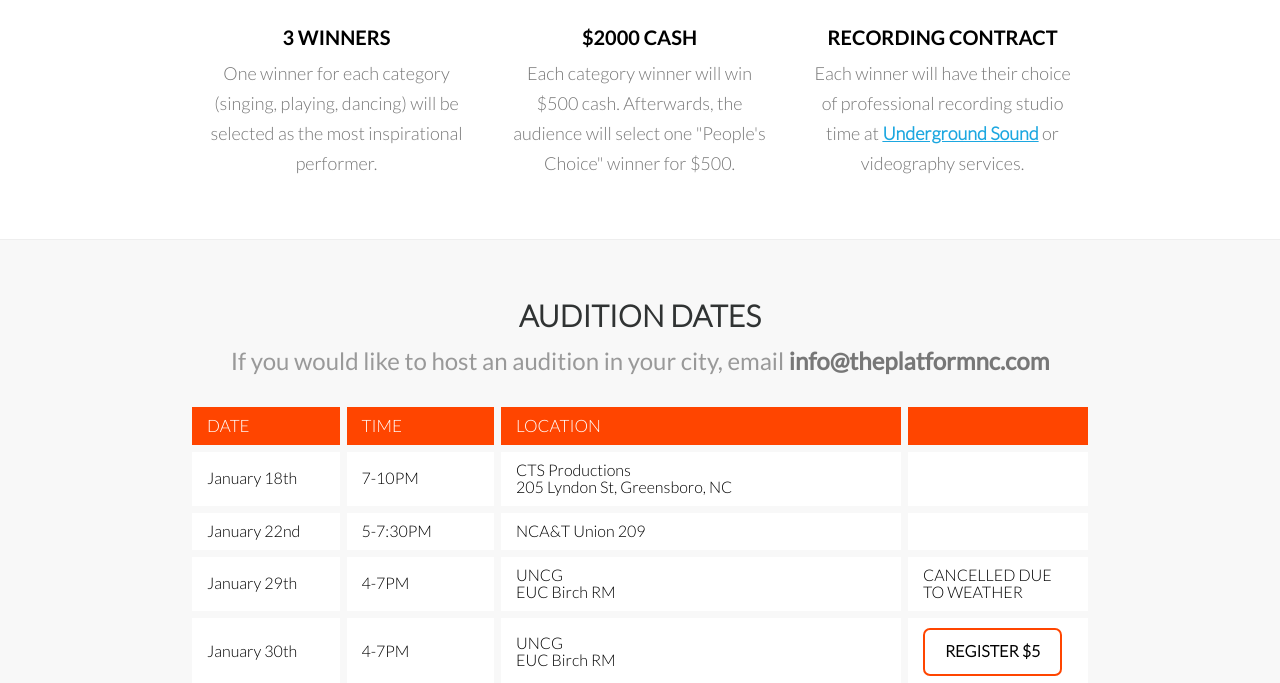
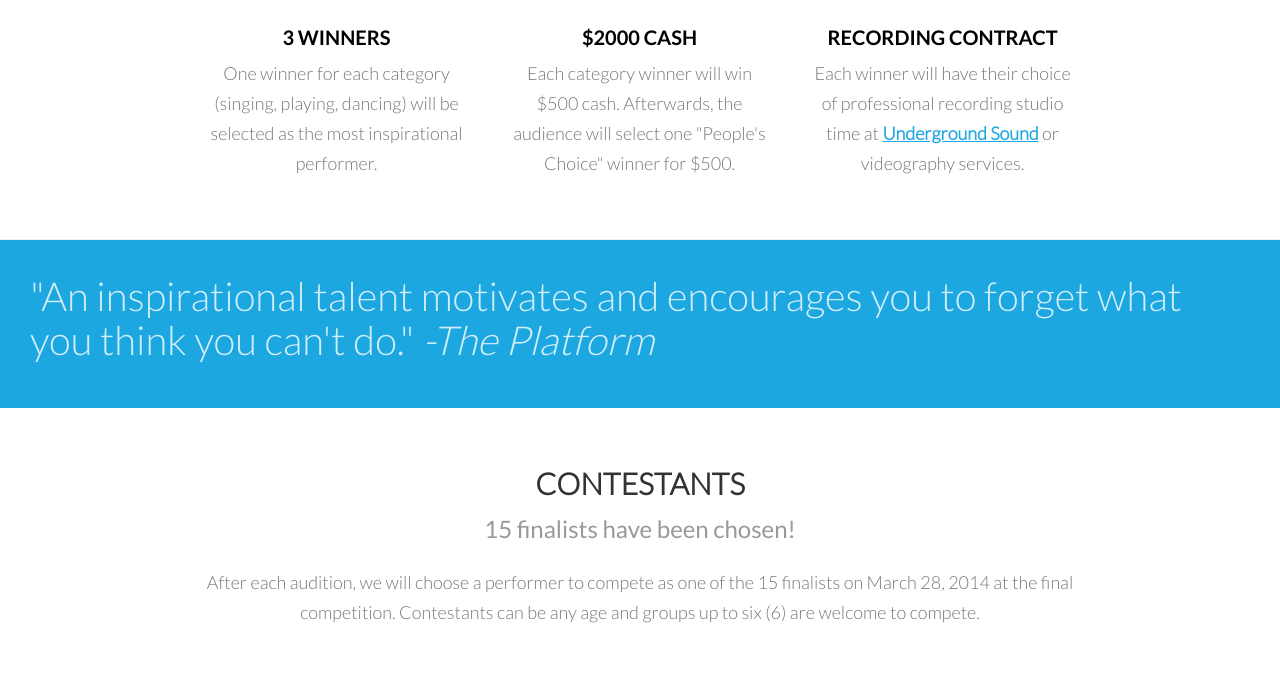
Before and after one commit to marcusbattle/landing-2014, a WordPress theme: template home.php in a window 1280 px wide. Shown: the part 1481-2164 px from the top of the page. Run offline with PHP 8.4 and a stand-in for WordPress, Linux system fonts and the light colour scheme; the site name, menu and one post (Sample post) are stand-ins, and other content is empty; some libraries are stand-ins or nearby versions; grey boxes are pictures that could not be loaded.

Commit message:
removed audition info

```diff
--- a/home.php
+++ b/home.php
@@ -63,7 +63,7 @@
 				</div>
 			</div>
 		</section>
-		<section id="audition-dates">
+		<!-- <section id="audition-dates">
 			<div class="content">
 				<div>
 					<h3>Audition Dates</h3>
@@ -109,14 +109,14 @@
 				<img src="<?php echo get_bloginfo('template_directory') ?>/assets/icons/youtube-square.png" align="left" style="margin-right: 20px;" />
 				<span class="left-align">If you can't make an in person audition, you may audition online up until Midnight, Saturday February 15th. Simply upload a video to YouTube and <a class="red" rel="#audition-online">Register</a>.</span>
 			</div>
-		</section>
+		</section> -->
 		<section class="quote">
 			<span>"An inspirational talent motivates and encourages you to forget what you think you can't do." <i>-The Platform</i></span>
 		</section>
 		<section>
 			<div class="content">
 				<h3>Contestants</h3>
-				<span>4 out of 15 finalists have been chosen</span>
+				<span>15 finalists have been chosen!</span>
 				<p>After each audition, we will choose a performer to compete as one of the 15 finalists on March 28, 2014 at the final competition. Contestants can be any age and groups up to six (6) are welcome to compete.</p>
 				<p>&nbsp;</p>
 				<div class="contestant">
```
